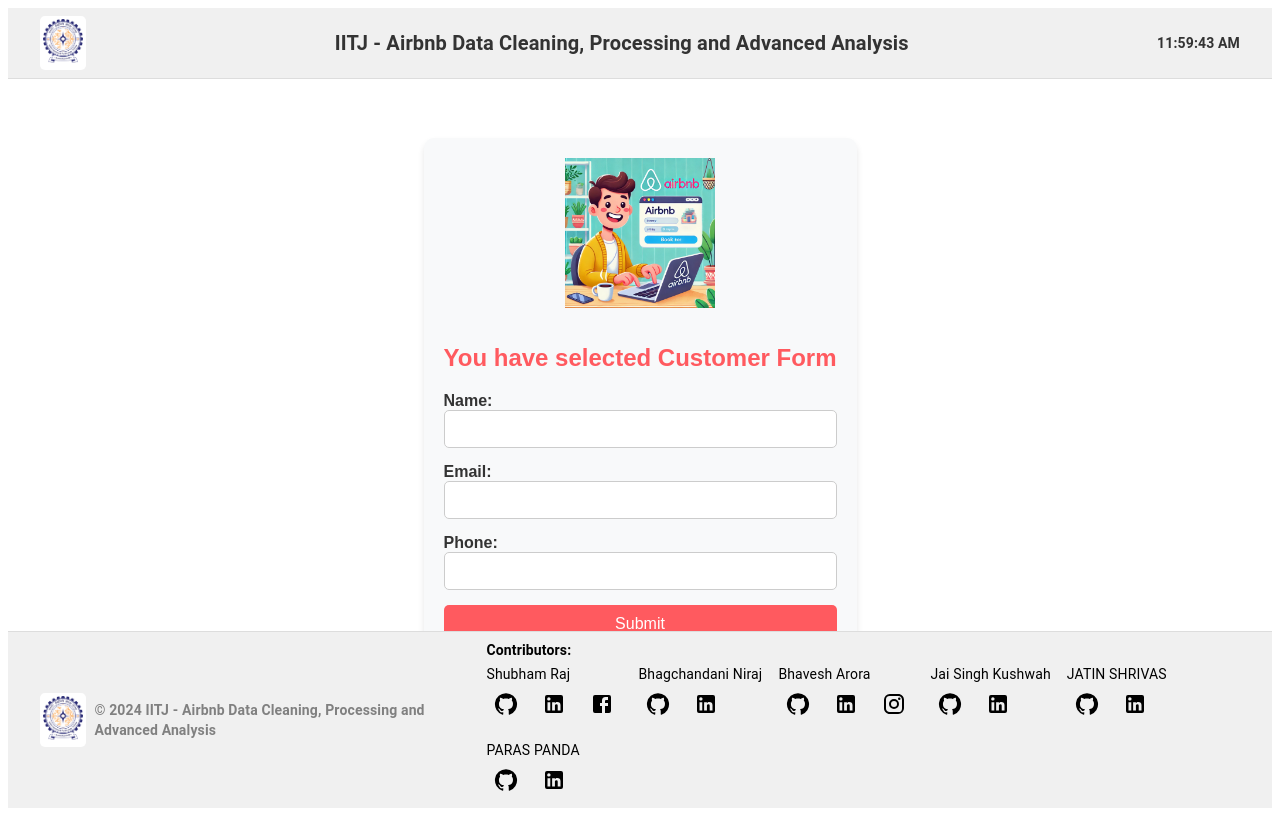
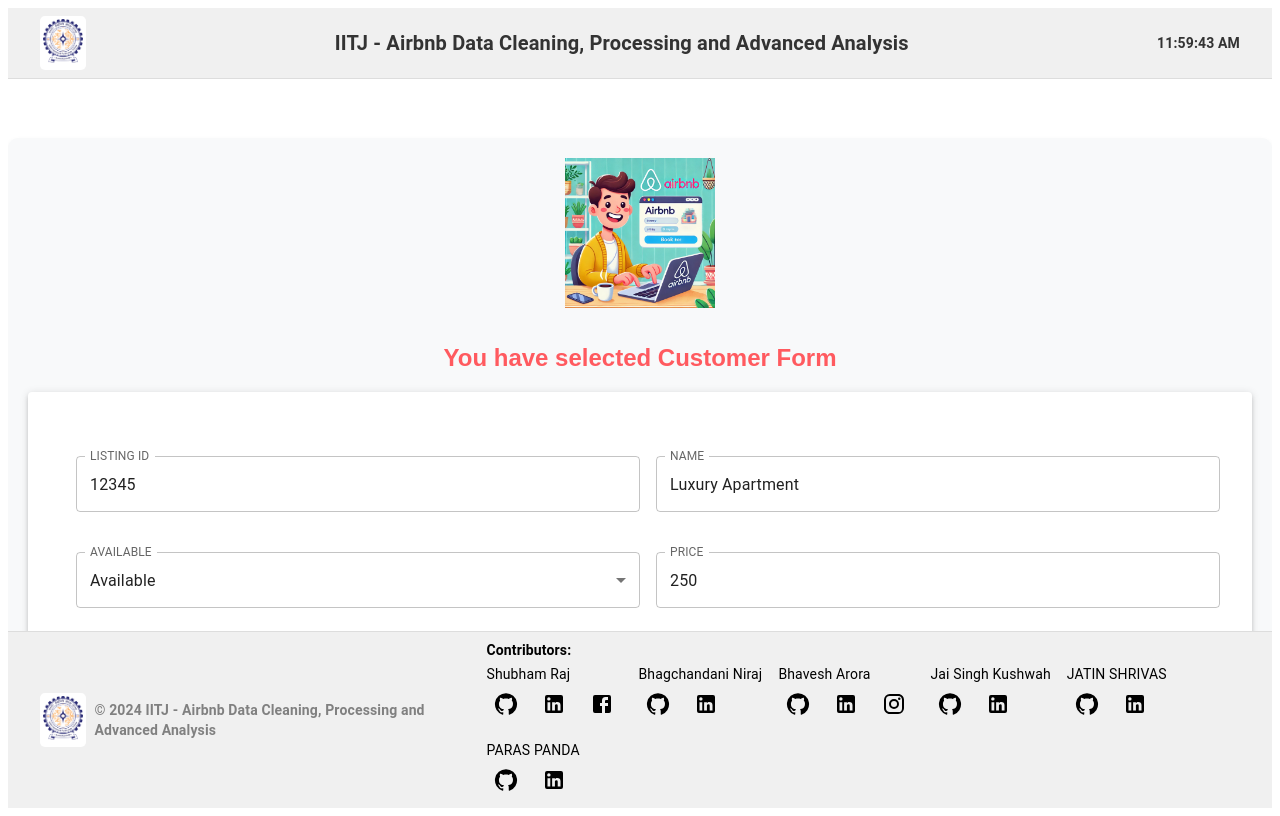
Before and after one commit to shubham14p3/IITJ-AIRBNB-DATA-CLEANING-PROCESSING-AND-ADVANCED-ANALYSIS-CAPSTONE-PROJECT, a React (Vite) app: page /customer-form in a window 1280 px wide. Built offline with nearby package versions, Linux system fonts and the light colour scheme.

Commit message:
Modified Forms

```diff
--- a/src/components/DataAnalysis.jsx
+++ b/src/components/DataAnalysis.jsx
@@ -150,7 +150,7 @@ function DataAnalysis() {
           width: "100%",
         }}
       ><Typography variant="h6" align="center" sx={{ fontWeight: "bold", color: "#333", marginBottom: 3 }}>
-          Clean Data after EDA
+          Individual Data Sets after performing (Step I & Step II)
         </Typography>
         <Container
           sx={{
--- a/src/components/EDA_Graph.jsx
+++ b/src/components/EDA_Graph.jsx
@@ -342,7 +342,7 @@ const EDA_Graph = () => {
                     align="center"
                     sx={{ fontWeight: "bold", marginBottom: 4 }}
                 >
-                    Exploratory Data Analysis (EDA)
+                    Visualisation from RDS
                 </Typography>
                 <Grid container spacing={3}>
                     {graphs.map((graph, index) => (
--- a/src/components/FetchUniqueValue.jsx
+++ b/src/components/FetchUniqueValue.jsx
@@ -179,7 +179,7 @@ function FetchUniqueValue() {
             ) : (
                 <Box sx={{ paddingY: 2, paddingX: 2, width: "95%", margin: "0 auto" }}>
                     <Typography variant="h6" align="center" sx={{ fontWeight: "bold", marginBottom: 2 }}>
-                        Unique Values Selection
+                        Categorical Data Distribution
                     </Typography>
 
                     <Card sx={{ backgroundColor: "#fff", borderRadius: "8px", padding: 3, width: "100%" }}>
--- a/src/components/MergedData.jsx
+++ b/src/components/MergedData.jsx
@@ -91,7 +91,7 @@ function MergedData() {
     document.body.appendChild(a);
     a.click();
     document.body.removeChild(a);
-};
+  };
 
   const renderTableHeaders = () => {
     if (!filteredData.length) return null;
@@ -144,7 +144,7 @@ function MergedData() {
     <Layout>
       <Box sx={{ paddingY: 4, paddingX: 2, width: "95%", margin: "0 auto" }}>
         <Typography variant="h6" align="center" sx={{ fontWeight: "bold", marginBottom: 3 }}>
-          Merged Data Records
+          Consilidated Dataset(Step III)
         </Typography>
 
         <TextField
--- a/src/components/Selection.jsx
+++ b/src/components/Selection.jsx
@@ -41,7 +41,7 @@ const Selection = () => {
         <>
             <Layout>
                 <div className="selection-container">
-                    <h1 className="selection-heading">Make Your Selection</h1>
+                    <h1 className="selection-heading">Data Ingestion(Step 4)</h1>
                     <div className="cards-container">
                         {cardData.map((card) => (
                             <div key={card.id} className="card">
--- a/src/components/pages/AirbnbForm.css
+++ b/src/components/pages/AirbnbForm.css
@@ -7,7 +7,6 @@
     background-color: #f8f9fa;
     border-radius: 10px;
     box-shadow: 0px 4px 6px rgba(0, 0, 0, 0.1);
-    max-width: 500px;
     margin: 50px auto;
     font-family: 'Arial', sans-serif;
 }
--- a/src/components/pages/AirbnbForm.jsx
+++ b/src/components/pages/AirbnbForm.jsx
@@ -1,23 +1,23 @@
-import React, { useState } from "react";
+import React from "react";
 import { useNavigate } from "react-router-dom";
 import Layout from "../../layout/Layout";
+import CustomField from "./CustomField";
 import "./AirbnbForm.css";
 import airbnbImage from "../../assets/airbnb.webp";
 
 const AirbnbForm = () => {
     const navigate = useNavigate();
-    const [formData, setFormData] = useState({
-        name: "",
-        email: "",
-        phone: "",
-    });
 
-    const handleChange = (e) => {
-        setFormData({ ...formData, [e.target.name]: e.target.value });
+    // Sample prefilled data (can be fetched or passed as props)
+    const prefilledData = {
+        listing_id: "12345",
+        name: "Luxury Apartment",
+        available: "1",
+        price: "250",
     };
 
-    const handleSubmit = () => {
-        console.log("Form Submitted", formDatas);
+    const handleSubmit = (formData) => {
+        console.log("Submitted Data:", formData);
     };
 
     const handleBack = () => {
@@ -27,33 +27,14 @@ const AirbnbForm = () => {
     return (
         <Layout>
             <div className="form-container">
-            <img src={airbnbImage} alt="Airbnb" className="airbnb-image" />
+                <img src={airbnbImage} alt="Airbnb" className="airbnb-image" />
                 <h1>You have selected Airbnb</h1>
-                <form className="form">
-                    <label>
-                        Name:
-                        <input type="text" name="name" value={formData.name} onChange={handleChange} />
-                    </label>
-                    <label>
-                        Email:
-                        <input type="email" name="email" value={formData.email} onChange={handleChange} />
-                    </label>
-                    <label>
-                        Phone:
-                        <input type="tel" name="phone" value={formData.phone} onChange={handleChange} />
-                    </label>
-                    <button type="button" onClick={handleSubmit}>
-                        Submit
+                <CustomField prefilledData={prefilledData} onSubmit={handleSubmit} type={'AIrBnb'} />
+                <div className="button-group">
+                    <button type="button" onClick={handleBack}>
+                        Back
                     </button>
-                </form>
-            </div>
-            <div className="button-group">
-                <button type="button" onClick={handleBack}>
-                    Back
-                </button>
-                <button type="button" onClick={handleSubmit}>
-                    Next
-                </button>
+                </div>
             </div>
         </Layout>
     );
--- /dev/null
+++ b/src/components/pages/CustomField.jsx
@@ -0,0 +1,157 @@
+import React, { useState } from "react";
+import {
+    Grid,
+    TextField,
+    MenuItem,
+    Button,
+    Typography,
+    Box,
+    Paper,
+    Container,
+} from "@mui/material";
+
+const CustomField = ({ prefilledData = {}, onSubmit ,type}) => {
+    // Dropdown mappings for hard-coded fields
+    const dropdownMappings = {
+        available: {
+            "0": "Not Available",
+            "1": "Available",
+        },
+        cancellation_policy_id: {
+            "0": "No Policy",
+            "1": "Flexible",
+            "2": "Moderate",
+            "3": "Strict",
+            "4": "Super Strict",
+        },
+        instant_bookable: {
+            "0": "Not Instant Bookable",
+            "1": "Instant Bookable",
+        },
+        room_type_id: {
+            "1": "Private Room",
+            "2": "Entire Place",
+            "3": "Shared Room",
+        },
+    };
+
+    // Default values for prefilled data
+    const defaultValues = {
+        listing_id: "12345",
+        name: "Default Listing Name",
+        available: "1",
+        price: "100",
+        minimum_nights: "1",
+        maximum_nights: "30",
+        cancellation_policy_id: "0",
+        comments: "Default comments go here.",
+        date: new Date().toISOString().split("T")[0],
+        host_id: "host123",
+        host_name: "Default Host",
+        host_since: "2020-01-01",
+        id_x: Math.random().toString(36).substring(2, 15),
+        id_y: Math.random().toString(36).substring(2, 15),
+        instant_bookable: "0",
+        latitude: "40.7128",
+        longitude: "-74.0060",
+        neighbourhood: "Downtown",
+        number_of_reviews: "10",
+        review_scores_rating: "90",
+        reviewer_id: "reviewer123",
+        reviewer_name: "Default Reviewer",
+        room_type_id: "1",
+    };
+
+    // Merge prefilledData with default values
+    const [formData, setFormData] = useState({
+        ...defaultValues,
+        ...prefilledData, // This ensures prefilledData overrides defaults where provided
+        type
+    });
+
+    // Handle input changes
+    const handleChange = (e) => {
+        setFormData({ ...formData, [e.target.name]: e.target.value });
+    };
+
+    // Handle form submission
+    const handleFormSubmit = (e) => {
+        e.preventDefault();
+        onSubmit(formData);
+    };
+
+    // Render fields dynamically
+    const renderField = (field) => {
+        if (dropdownMappings[field]) {
+            return (
+                <TextField
+                    select
+                    fullWidth
+                    label={field.replace(/_/g, " ").toUpperCase()}
+                    name={field}
+                    value={formData[field]}
+                    onChange={handleChange}
+                    variant="outlined"
+                    margin="normal"
+                    InputLabelProps={{ shrink: true }}
+                >
+                    {Object.entries(dropdownMappings[field]).map(([key, displayValue]) => (
+                        <MenuItem key={key} value={key}>
+                            {displayValue}
+                        </MenuItem>
+                    ))}
+                </TextField>
+            );
+        } else {
+            const inputType =
+                field === "price" || field.includes("nights")
+                    ? "number"
+                    : field === "date"
+                    ? "date"
+                    : "text";
+
+            return (
+                <TextField
+                    fullWidth
+                    type={inputType}
+                    label={field.replace(/_/g, " ").toUpperCase()}
+                    name={field}
+                    value={formData[field]}
+                    onChange={handleChange}
+                    variant="outlined"
+                    margin="normal"
+                    InputLabelProps={{ shrink: true }}
+                />
+            );
+        }
+    };
+
+    return (
+        <Container maxWidth={false} style={{ padding: 0 }}>
+            <Box component={Paper} padding={4} elevation={3}>
+                <form onSubmit={handleFormSubmit}>
+                    <Grid container spacing={2} style={{ width: "100%", margin: 0 }}>
+                        {Object.keys(formData).map((field) => (
+                            <Grid item xs={12} md={6} key={field}>
+                                {renderField(field)}
+                            </Grid>
+                        ))}
+                        <Grid item xs={12}>
+                            <Button
+                                type="submit"
+                                variant="contained"
+                                color="primary"
+                                size="large"
+                                fullWidth
+                            >
+                                Submit
+                            </Button>
+                        </Grid>
+                    </Grid>
+                </form>
+            </Box>
+        </Container>
+    );
+};
+
+export default CustomField;
--- a/src/components/pages/CustomerForm.css
+++ b/src/components/pages/CustomerForm.css
@@ -7,7 +7,6 @@
     background-color: #f8f9fa;
     border-radius: 10px;
     box-shadow: 0px 4px 6px rgba(0, 0, 0, 0.1);
-    max-width: 500px;
     margin: 50px auto;
     font-family: 'Arial', sans-serif;
 }
--- a/src/components/pages/CustomerForm.jsx
+++ b/src/components/pages/CustomerForm.jsx
@@ -3,13 +3,16 @@ import { useNavigate } from "react-router-dom";
 import Layout from "../../layout/Layout";
 import "./CustomerForm.css";
 import customerImage from "../../assets/customer.webp";
+import CustomField from "./CustomField";
 const CustomerForm = () => {
     const navigate = useNavigate();
-    const [formData, setFormData] = useState({
-        name: "",
-        email: "",
-        phone: "",
-    });
+    const prefilledData = {
+        listing_id: "12345",
+        name: "Luxury Apartment",
+        available: "1",
+        price: "250",
+    };
+
 
     const handleChange = (e) => {
         setFormData({ ...formData, [e.target.name]: e.target.value });
@@ -26,27 +29,10 @@ const CustomerForm = () => {
     return (
         <Layout>
             <div className="form-container">
-                <img src={customerImage} alt="Airbnb" className="airbnb-image" />
+                <img src={customerImage} alt="Airbnb" className="airbnb-image"/>
                 <h1>You have selected Customer Form</h1>
-                <form className="form">
-                    <label>
-                        Name:
-                        <input type="text" name="name" value={formData.name} onChange={handleChange} />
-                    </label>
-                    <label>
-                        Email:
-                        <input type="email" name="email" value={formData.email} onChange={handleChange} />
-                    </label>
-                    <label>
-                        Phone:
-                        <input type="tel" name="phone" value={formData.phone} onChange={handleChange} />
-                    </label>
-                    <button type="button" onClick={handleSubmit}>
-                        Submit
-                    </button>
-                </form>
-            </div>
-            <div className="button-group">
+                <CustomField prefilledData={prefilledData} onSubmit={handleSubmit} type={"Customer"} />
+            </div><div className="button-group">
                 <button type="button" onClick={handleBack}>
                     Back
                 </button>
--- a/src/components/pages/HotelOwnerForm.css
+++ b/src/components/pages/HotelOwnerForm.css
@@ -7,7 +7,6 @@
     background-color: #f8f9fa;
     border-radius: 10px;
     box-shadow: 0px 4px 6px rgba(0, 0, 0, 0.1);
-    max-width: 500px;
     margin: 50px auto;
     font-family: 'Arial', sans-serif;
 }
--- a/src/components/pages/HotelOwnerForm.jsx
+++ b/src/components/pages/HotelOwnerForm.jsx
@@ -1,22 +1,22 @@
-import React, { useState } from "react";
+import React from "react";
 import { useNavigate } from "react-router-dom";
 import Layout from "../../layout/Layout";
 import "./HotelOwnerForm.css";
 import ownerImage from "../../assets/owner.webp";
+import CustomField from "./CustomField";
 const HotelOwnerForm = () => {
     const navigate = useNavigate();
-    const [formData, setFormData] = useState({
-        name: "",
-        email: "",
-        phone: "",
-    });
 
-    const handleChange = (e) => {
-        setFormData({ ...formData, [e.target.name]: e.target.value });
+    // Sample prefilled data (can be fetched or passed as props)
+    const prefilledData = {
+        listing_id: "12345",
+        name: "Luxury Apartment",
+        available: "1",
+        price: "250",
     };
 
-    const handleSubmit = () => {
-        console.log("Form Submitted", formData);
+    const handleSubmit = (formData) => {
+        console.log("Submitted Data:", formData);
     };
 
     const handleBack = () => {
@@ -26,27 +26,10 @@ const HotelOwnerForm = () => {
     return (
         <Layout>
             <div className="form-container">
-                <img src={ownerImage} alt="Airbnb" className="airbnb-image" />
+                <img src={ownerImage} alt="Airbnb" className="airbnb-image"/>
                 <h1>You have selected Hotel Owner Form</h1>
-                <form className="form">
-                    <label>
-                        Name:
-                        <input type="text" name="name" value={formData.name} onChange={handleChange} />
-                    </label>
-                    <label>
-                        Email:
-                        <input type="email" name="email" value={formData.email} onChange={handleChange} />
-                    </label>
-                    <label>
-                        Phone:
-                        <input type="tel" name="phone" value={formData.phone} onChange={handleChange} />
-                    </label>
-                    <button type="button" onClick={handleSubmit}>
-                        Submit
-                    </button>
-                </form>
-            </div>
-            <div className="button-group">
+                <CustomField prefilledData={prefilledData} onSubmit={handleSubmit} type={"Hotel Owner"} />
+            </div><div className="button-group">
                 <button type="button" onClick={handleBack}>
                     Back
                 </button>
```
Also changed, not shown: assets/form.JPG (added), assets/sprint_complete.JPG (added).
